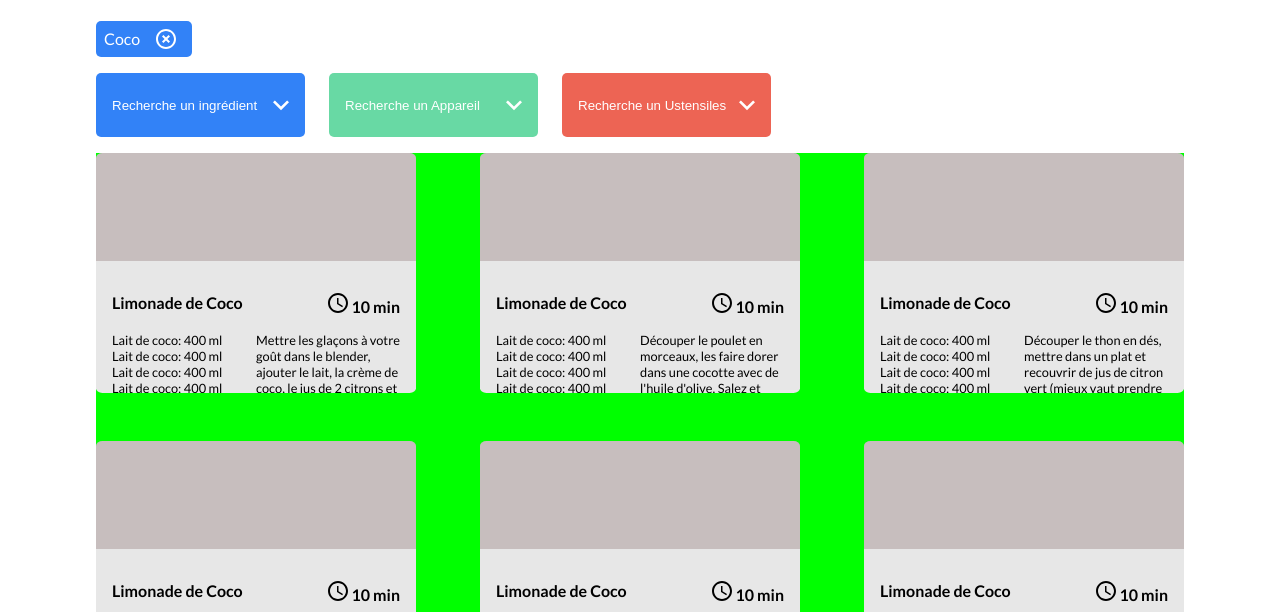
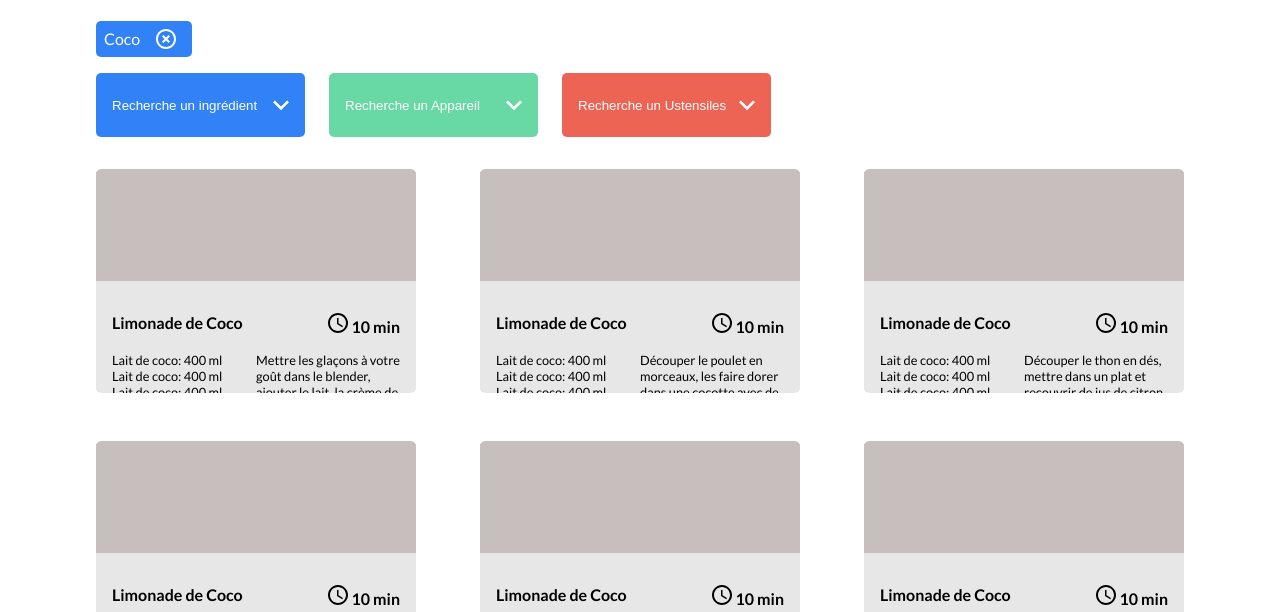
Before and after one commit to kbosc/KevinBosc_7_21-10-2021, a website: page public/index.html in a window 1280 px wide. Shown: the part 188-800 px from the top of the page. Drawn offline with Linux system fonts and the light colour scheme.

Commit message:
fix height recipes

```diff
--- a/public/sass/components/_recipe.scss
+++ b/public/sass/components/_recipe.scss
@@ -1,12 +1,12 @@
 .recipes {
   width: 25vw;
-  height: 30vh;
+  height: 28vh;
   //   @extend %radius;
   border-radius: 2%;
   overflow: hidden;
   margin-bottom: 3rem;
   &__img {
-    height: 45%;
+    height: 50%;
     background-color: $background-img-card;
   }
   &__resume {
--- a/public/sass/components/_selection.scss
+++ b/public/sass/components/_selection.scss
@@ -1,5 +1,5 @@
 .selections-wrapper {
-  margin: 1rem 0 1rem 0;
+  margin: 1rem 0 2rem 0;
   height: 4rem;
   display: flex;
   .selections {
--- a/public/sass/layout/_main.scss
+++ b/public/sass/layout/_main.scss
@@ -1,5 +1,5 @@
 main {
-  background-color: lime;
+  // background-color: lime;
   display: flex;
   flex-wrap: wrap;
   flex-direction: row;
```
Also changed, not shown: public/css/style.css, 1 other file.
